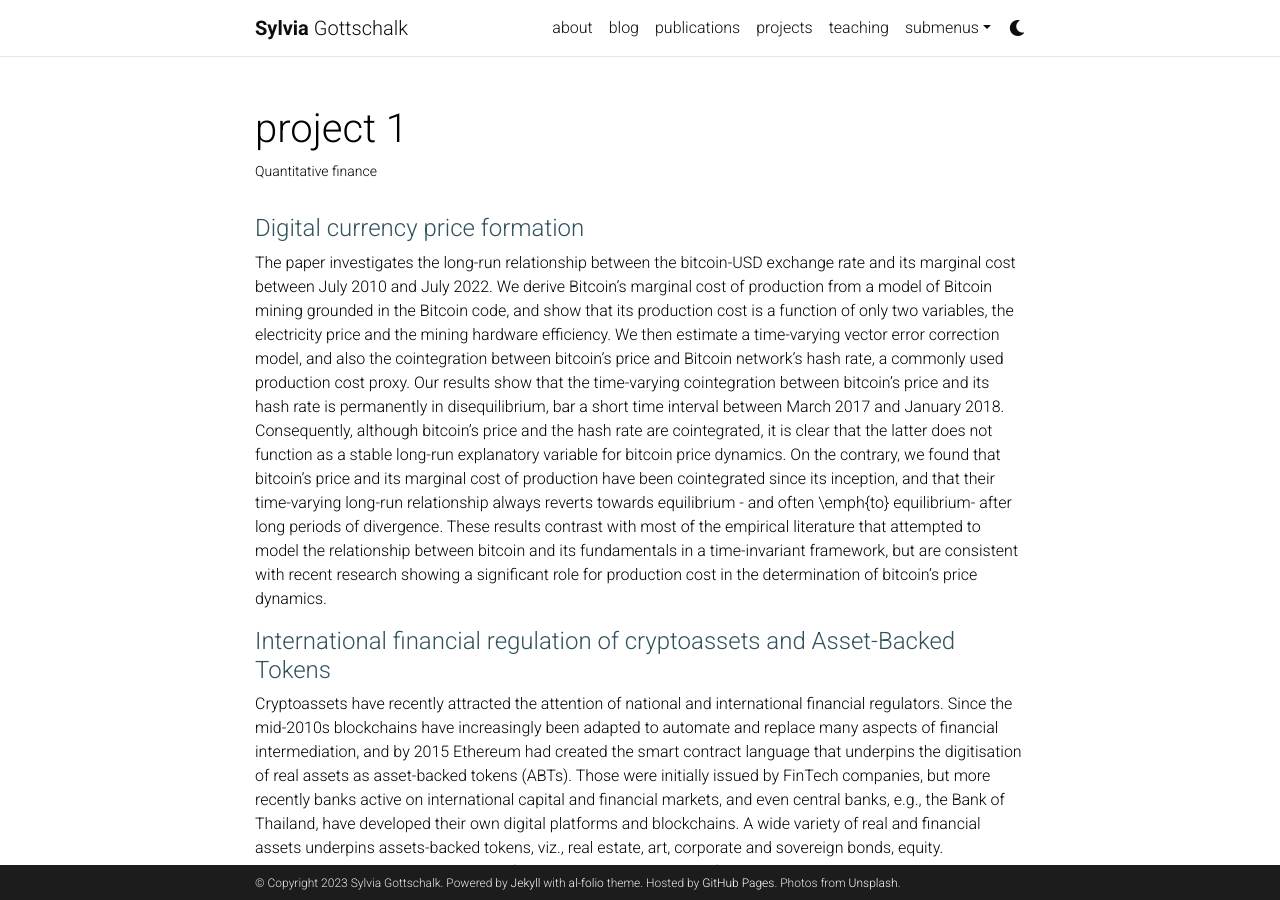
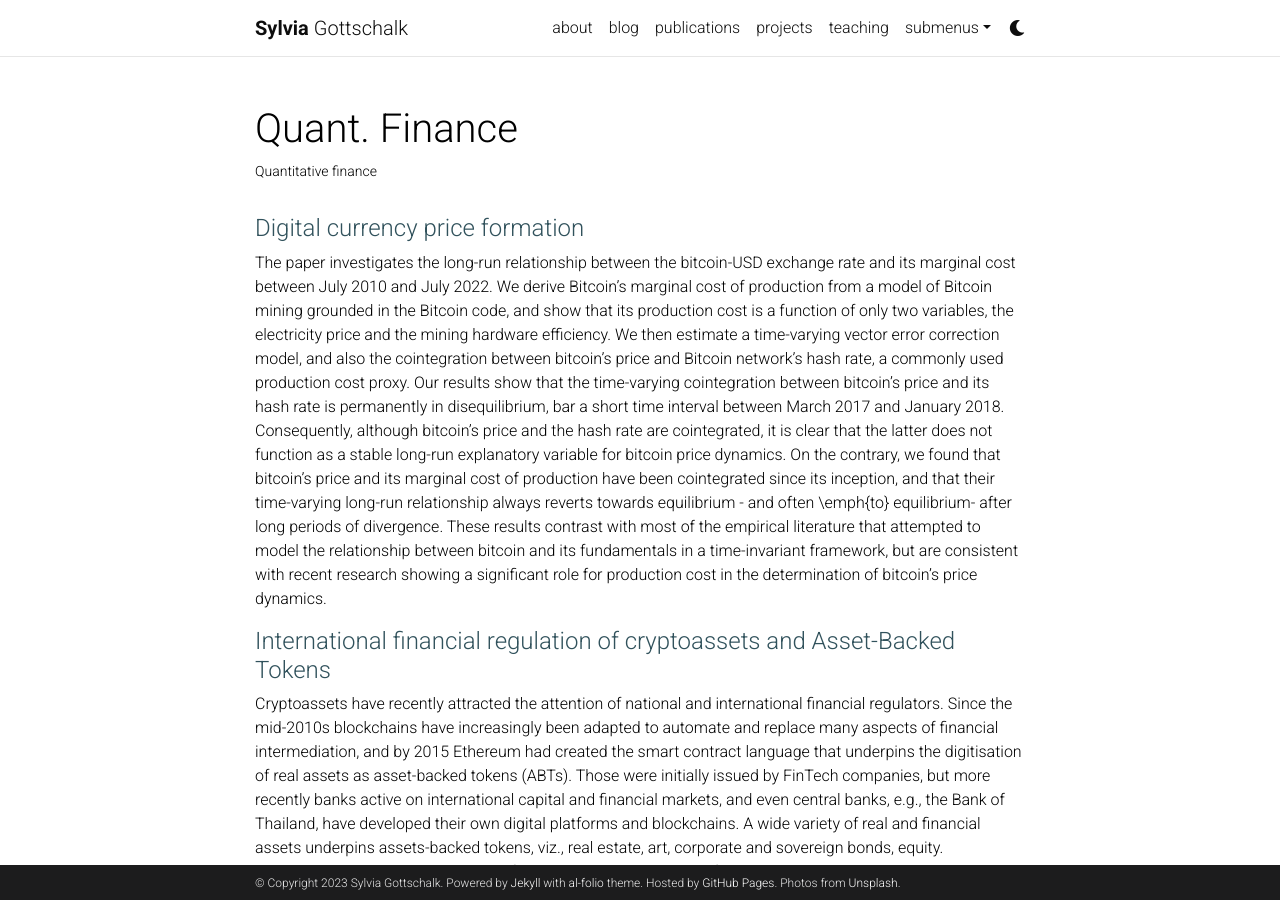
Before and after one commit to sdgottschalk/sgottschalk.io, a Jekyll site: the page built from _projects/1_project.md, in a window 1280 px wide and 900 px high. Built offline with Jekyll 4.4.1, drawn with Linux system fonts in a browser that asks for light colours; comment, search, counter and statistics services are not loaded; a style sheet for code colours, icons or effects is not loaded.

Commit message:
Update 1_project.md

```diff
--- a/_projects/1_project.md
+++ b/_projects/1_project.md
@@ -1,8 +1,8 @@
 ---
 layout: page
-title: project 1
+title: Quant. Finance
 description: Quantitative finance
-img: assets/img/image-getty.jpg
+img: assets/img/images-getty.jpg
 importance: 1
 category: work
 ---
```
